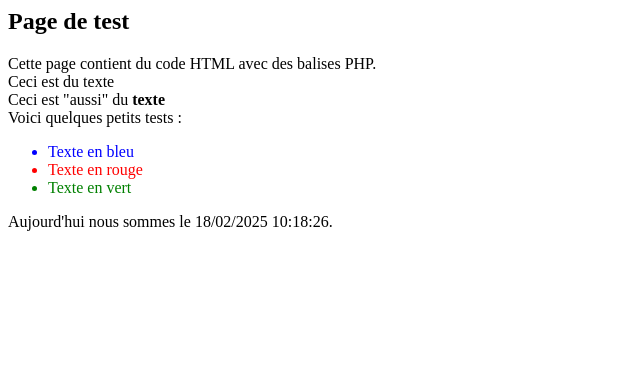
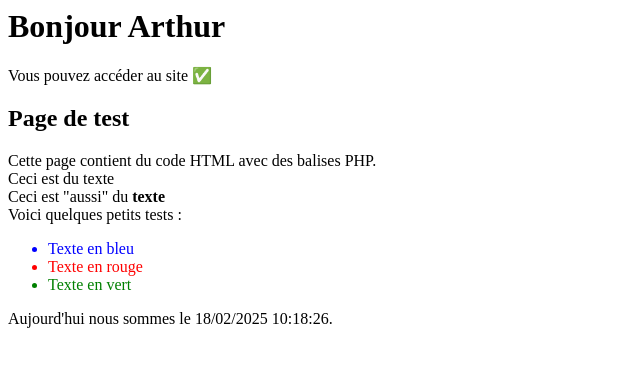
Before and after one commit to ArthurJenck/OC_decouvertePHP, a PHP site: page / in a window 1280 px wide. Shown: the top 367 px of the page, without its empty margins (0-640 px from the left). Run offline with PHP 8.4, Linux system fonts and the light colour scheme.

Commit message:
feat: added conditions

```diff
--- a/index.php
+++ b/index.php
@@ -6,6 +6,16 @@
 </head>
 
 <body>
+ <h1><?php
+  $firstName = "Arthur";
+  $isEnabled = true
+ ?>
+ <?php echo "Bonjour {$firstName}" ?></h1>
+ <p><?php
+  if ($isEnabled):
+   echo "Vous pouvez accéder au site ✅";
+
+ ?></p>
  <h2>Page de test</h2>
  <p>
   Cette page contient du code HTML avec des balises PHP.<br />
@@ -31,7 +41,10 @@
  </ul>
 
  <p>Aujourd'hui nous sommes le <?php echo date('d/m/Y h:i:s') ?>.</p>
-
+   <?php endif ;
+   if (!$isEnabled) {
+   echo "Accès refusé ❌";
+  }?>
 </body>
 
 </html>
```
